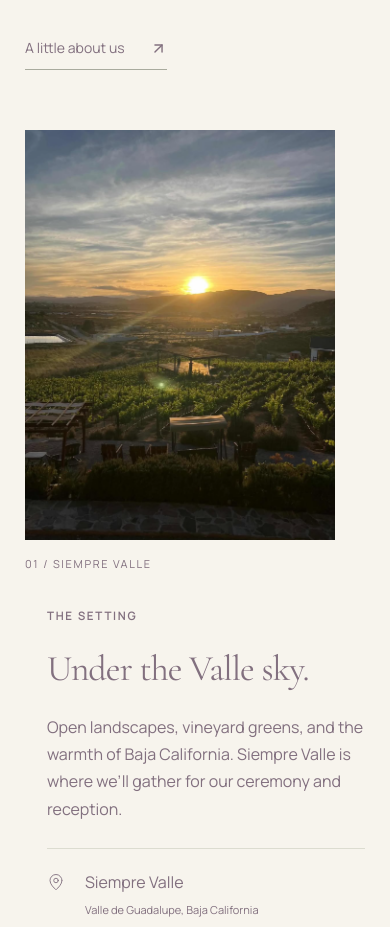
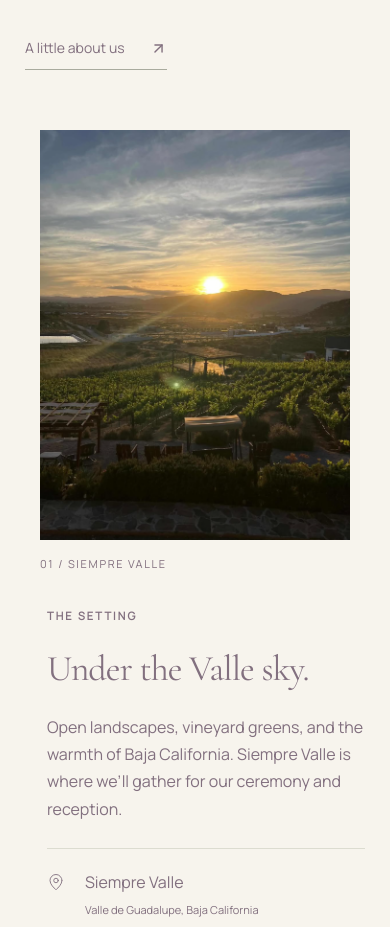
Before and after one commit to gtech29/wedding, a Next.js app: page / in a window 390 px wide. Shown: the part 1066-1993 px from the top of the page. Built offline with nearby package versions, Linux system fonts and the light colour scheme; no server answers.

Commit message:
fixed responsiveness

```diff
--- a/app/globals.css
+++ b/app/globals.css
@@ -1890,7 +1890,7 @@ select:focus-visible {
   }
 
   .venue-photo {
-    padding-right: 30px;
+    padding-inline: 15px;
   }
 
   .photo-placeholder.portrait {
```
